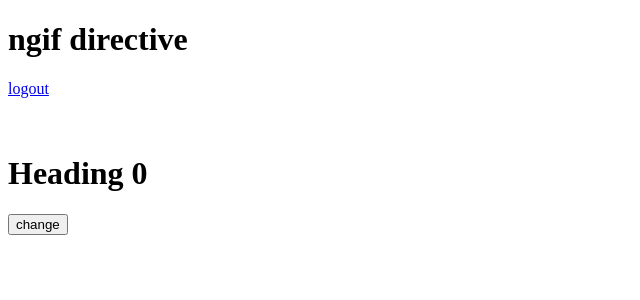
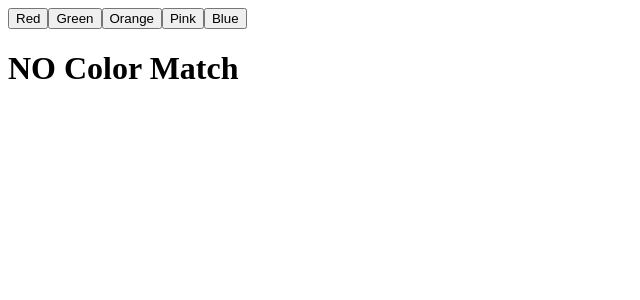
Before and after one commit to parththakkar06/Internship, an Angular app in the folder angular-app/: page / in a window 1280 px wide. Shown: the top 300 px of the page, without its empty margins (0-640 px from the left). Built offline with nearby package versions, Linux system fonts and the light colour scheme.

Commit message:
ngSwitch

```diff
--- a/angular-app/src/app/app.component.html
+++ b/angular-app/src/app/app.component.html
@@ -247,7 +247,7 @@
     </li>
   </ul> -->
 
-<h1>ngif directive</h1>
+<!-- <h1>ngif directive</h1>
 
 <div *ngIf = "login else elseBlock">
   <a href="/">login</a>
@@ -270,4 +270,19 @@
   <h1>Heading 2</h1>
 </div>
 
-<button (click) = "update()">change</button>
+<button (click) = "update()">change</button> -->
+
+<button (click) = "changeColor('red')">Red</button>
+<button (click) = "changeColor('green')">Green</button>
+<button (click) = "changeColor('orange')">Orange</button>
+<button (click) = "changeColor('pink')">Pink</button>
+<button (click) = "changeColor('blue')">Blue</button>
+
+<div [ngSwitch]="color">
+<h1 *ngSwitchCase="'red'" style="background-color: red;">Red Colour</h1>
+<h1 *ngSwitchCase="'green'" style="background-color: green;">Green Colour</h1>
+<h1 *ngSwitchCase="'orange'" style="background-color: orange;">Orange Colour</h1>
+<h1 *ngSwitchCase="'pink'" style="background-color: pink;">Pink Colour</h1>
+<h1 *ngSwitchCase="'blue'" style="background-color: blue;">Blue Colour</h1>
+<h1 *ngSwitchDefault>NO Color Match</h1>
+</div>
--- a/angular-app/src/app/app.component.ts
+++ b/angular-app/src/app/app.component.ts
@@ -284,11 +284,17 @@ export class AppComponent {
   //   }
   // ]
 
-  login = false
+  // login = false
 
-  block = 0
+  // block = 0
 
-  update(){
-    this.block++;
+  // update(){
+  //   this.block++;
+  // }
+
+  color = "black"
+
+  changeColor(color:string){
+    this.color = color
   }
 }
```
